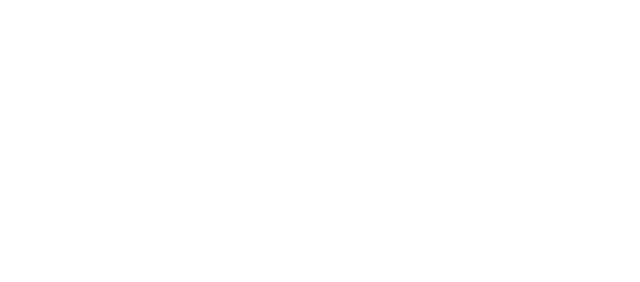
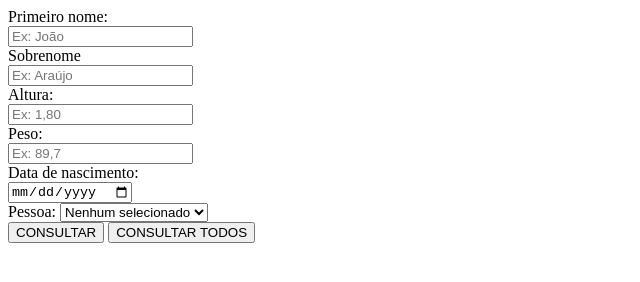
Before and after one commit to Thiago-Henrique-Santos/LearningProjects, a plain HTML site: page SimpleObjectRegister/index.html in a window 1280 px wide. Shown: the whole page, without its empty margins (0-640 px from the left). Drawn offline with Linux system fonts and the light colour scheme.

Commit message:
HTML do projeto SimplesObjectRegister

```diff
--- a/SimpleObjectRegister/index.html
+++ b/SimpleObjectRegister/index.html
@@ -6,6 +6,31 @@
     <title>Objects register</title>
 </head>
 <body>
+    <main id="container">
+        <section id="register">
+            <label for="firstName" class="register">Primeiro nome:</label><br>
+            <input placeholder="Ex: João" type="text" autocomplete="name" name="firstName"><br>
+            <label for="lastName" class="register">Sobrenome</label><br>
+            <input placeholder="Ex: Araújo" type="text" autocomplete="name" name="lastName"><br>
+            <label for="height" class="register">Altura:</label><br>
+            <input placeholder="Ex: 1,80" type="text" autocomplete="name" name="height"><br>
+            <label for="weight" class="register">Peso:</label><br>
+            <input placeholder="Ex: 89,7" type="text" autocomplete="name" name="weight"><br>
+            <label for="birthdate" class="register">Data de nascimento:</label><br>
+            <input type="date" autocomplete="name" name="birthdate">
+        </section>
 
+        <section id="read">
+            <div id="filter">
+                <label for="person" class="read">Pessoa: </label>
+                <select name="person" class="read">
+                    <option value="0">Nenhum selecionado</option>
+                </select><br>
+                <button class="read" id="readPerson">CONSULTAR</button>
+                <button class="read" id="readAll">CONSULTAR TODOS</button>
+            </div>
+            <div id="showInformations"></div>
+        </section>
+    </main>
 </body>
 </html>
```
Also changed, not shown: SimpleObjectRegister/PersonClass.js (+12 -12 lines), SimpleObjectRegister/style.css (added).
